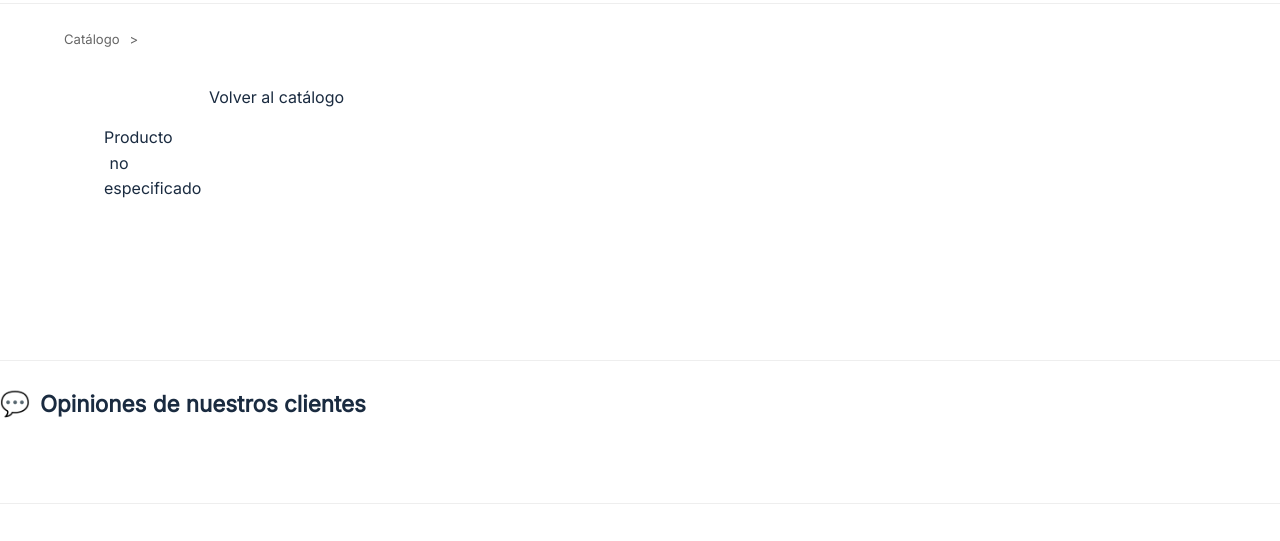
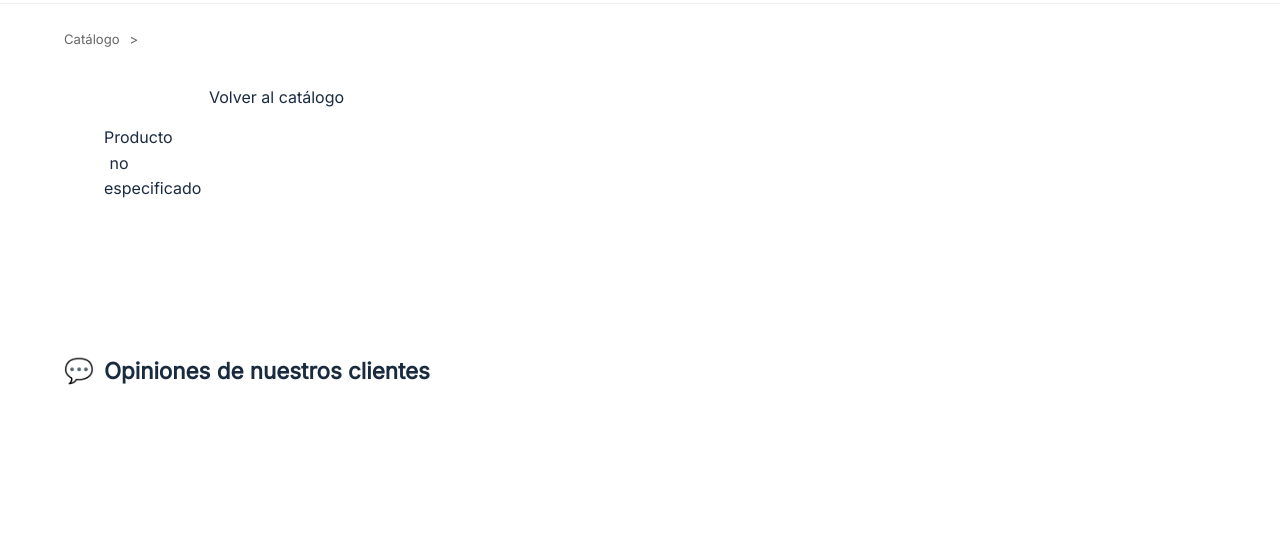
Before and after one commit to kevinizzz/El_rincon_de_mi_bebe, a plain HTML site: page frontend/pages/detalle.html in a window 1280 px wide. Shown: the part 79-620 px from the top of the page. Drawn offline with Linux system fonts and the light colour scheme; no server answers.

Commit message:
Actualización completa: frontend y backend con todas las correcci++-ones

```diff
--- a/frontend/css/styledetalleproducto.css
+++ b/frontend/css/styledetalleproducto.css
@@ -78,7 +78,7 @@
 .imagen_principal_producto img {
     width: 100%;
     height: 100%;
-    object-fit: contain;            /* la imagen se ajusta sin recortar */
+    object-fit: cover;            /* la imagen se ajusta sin recortar */
 }
 .badge_rebaja {
     position: absolute;
@@ -421,10 +421,11 @@
 
 /* ========== SECCIÓN DE RESEÑAS (MEJORADO) ========== */
 .seccion_resenas {
-    margin-top: 48px;
-    padding-top: 24px;
-    border-top: 1px solid var(--borde-suave);
+    max-width: 1280px;
+    margin: 40px auto 0;
+    padding: 0 5% 90px;
 }
+
 .seccion_resenas h3 {
     font-size: 1.4rem;
     font-weight: 700;
```
